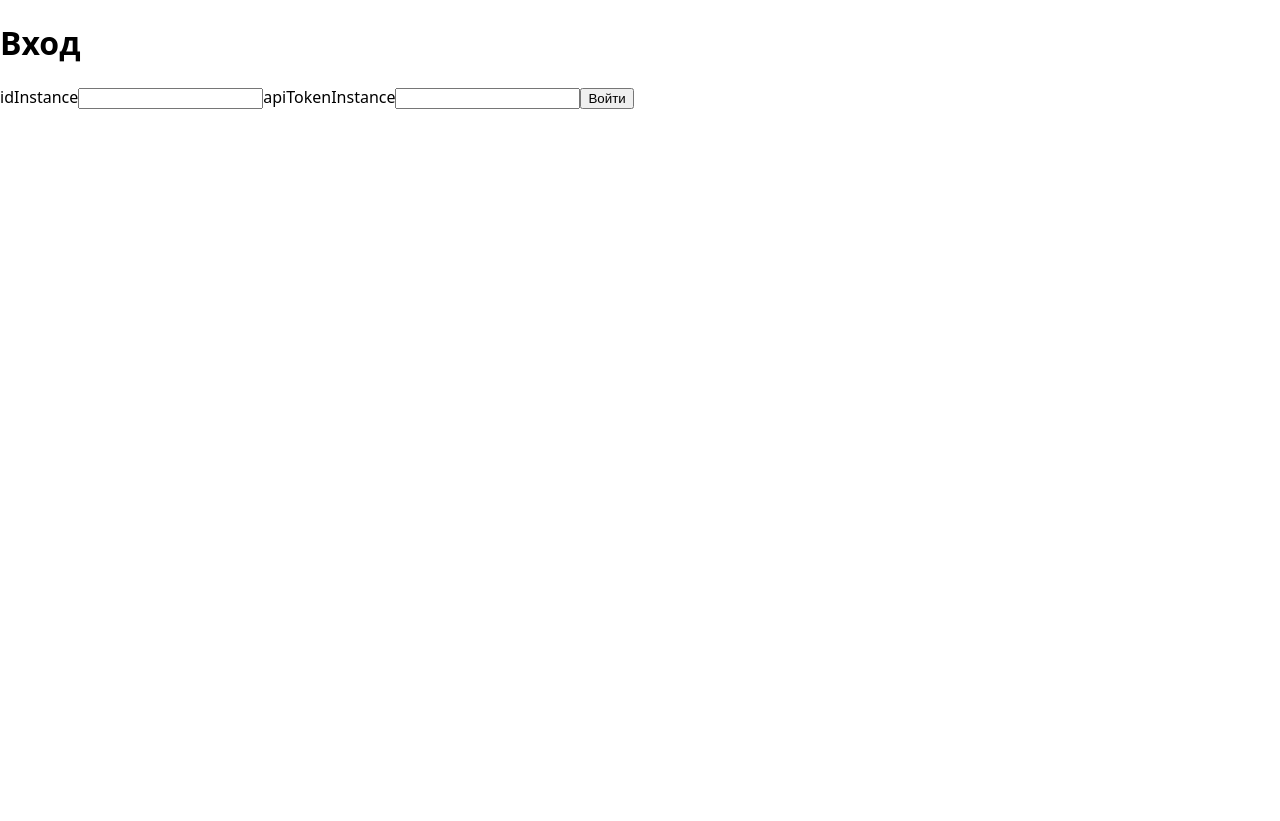
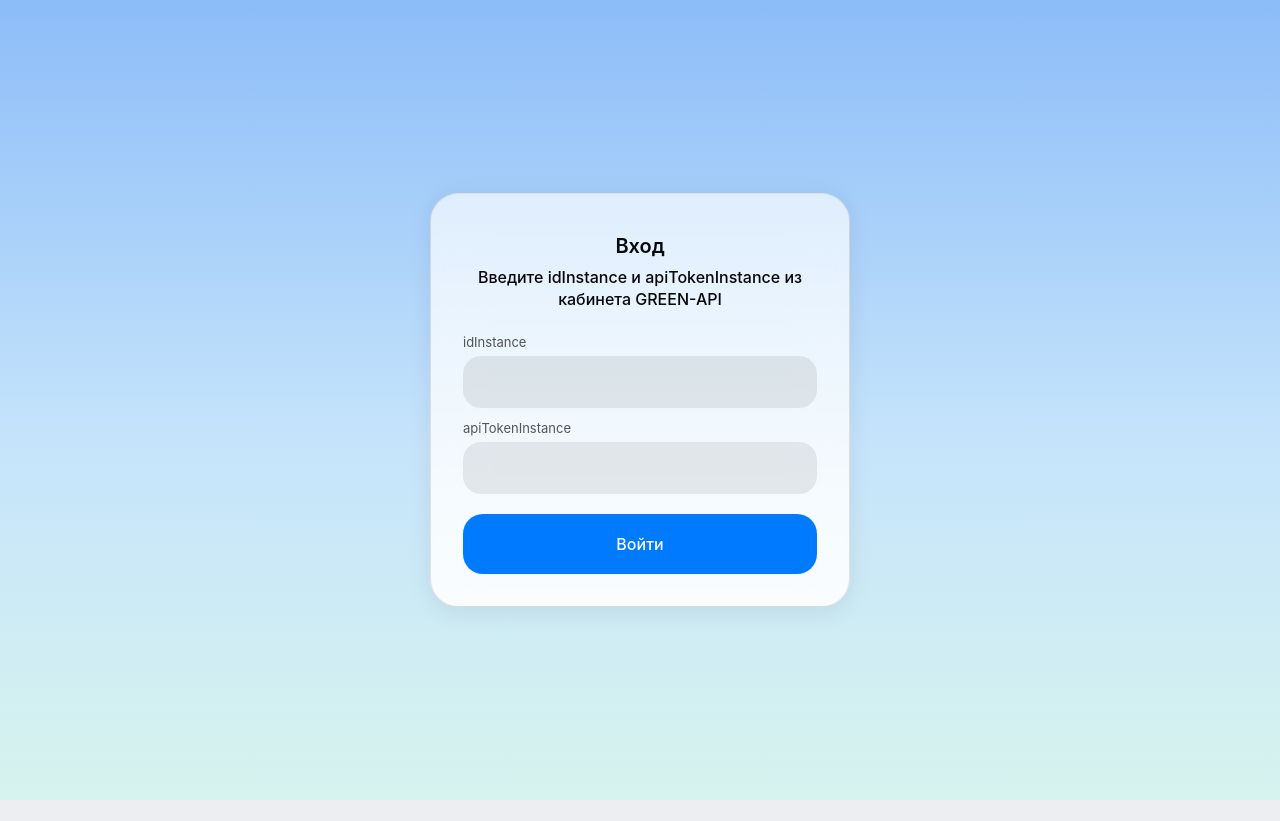
Before and after one commit to Natalia-tech-del/max-web-chat, a React (Vite) app: page / in a window 1280 px wide. After the commit the page ends 800 px from the top, so only its background shows below. Built offline with nearby package versions, Linux system fonts and the light colour scheme.

Commit message:
feat: style login page

```diff
--- a/src/app/styles/global.css
+++ b/src/app/styles/global.css
@@ -11,6 +11,18 @@ body,
   margin: 0;
 }
 
+:root {
+  --color-bg: #edeef2;
+  --color-surface: #ffffff;
+  --color-text: #060708;
+  --color-muted: #060708ad;
+  --color-line: #0c0d0e29;
+  --color-primary: #007aff;
+  --color-danger: #ff303c;
+}
+
 body {
-  font-family: system-ui, -apple-system, 'Segoe UI', Roboto, sans-serif;
+  font-family: -apple-system, BlinkMacSystemFont, 'Roboto', system-ui, sans-serif;
+  background: var(--color-bg);
+  color: var(--color-text);
 }
--- /dev/null
+++ b/src/features/auth/ui/login-form.module.css
@@ -0,0 +1,51 @@
+.form {
+    display: flex;
+    flex-direction: column;
+    gap: 12px;
+    width: 100%;
+}
+
+.label {
+    display: flex;
+    flex-direction: column;
+    gap: 6px;
+    color: #060708ad;
+    font-size: 13px;
+    font-weight: 400;
+}
+
+.input {
+    width: 100%;
+    height: 52px;
+    padding: 0 16px;
+    border: 0;
+    background: #09090914;
+    border-radius: 18px;
+    color: #060708;
+    font-size: 15px;
+    line-height: 20px;
+}
+
+.input:focus {
+    outline: none;
+}
+
+.button {
+    width: 100%;
+    height: 60px;
+    margin-top: 8px;
+    padding: 18px 22px;
+    border: 0;
+    border-radius: 20px;
+    background: var(--color-primary);
+    color: #fff;
+    font: inherit;
+    font-weight: 500;
+    cursor: pointer;
+}
+
+.error {
+    margin: 0;
+    color: var(--color-danger);
+    font-size: 14px;
+}
--- a/src/features/auth/ui/login-form.tsx
+++ b/src/features/auth/ui/login-form.tsx
@@ -1,5 +1,6 @@
 import {  type SubmitEvent, useState } from 'react'
 import { loginFormSchema } from '../model/login-form.schema'
+import styles from './login-form.module.css';
 
 export const LoginForm = () => {
     const [idInstance, setIdInstance] = useState('');
@@ -23,15 +24,15 @@ export const LoginForm = () => {
     }
 
     return (
-        <form onSubmit={handleSubmit}>
-            <label>idInstance
-                <input type="number" name="idInstance" value={idInstance} onChange={(event) => setIdInstance(event.target.value)} />
+        <form onSubmit={handleSubmit} className={styles.form}>
+            <label className={styles.label}>idInstance
+                <input className={styles.input} type="text" name="idInstance" value={idInstance} onChange={(event) => setIdInstance(event.target.value)} />
             </label>
-            <label>apiTokenInstance
-                <input type="text" name="apiTokenInstance" value={apiTokenInstance} onChange={(event) => setApiTokenInstance(event.target.value)} />
+            <label className={styles.label}>apiTokenInstance
+                <input className={styles.input} type="text" name="apiTokenInstance" value={apiTokenInstance} onChange={(event) => setApiTokenInstance(event.target.value)} />
             </label>
-            {error ? <p>{error}</p> : null}
-            <button type="submit">Войти</button>
+            {error ? <p className={styles.error}>{error}</p> : null}
+            <button className={styles.button} type="submit">Войти</button>
         </form>
     )
 }
--- /dev/null
+++ b/src/pages/login/ui/login-page.module.css
@@ -0,0 +1,34 @@
+.page {
+    display: flex;
+    align-items: center;
+    justify-content: center;
+    height: 100%;
+    background: linear-gradient(180deg, #8cbcf8 0%, #c5e4fb 55%, #d7f3ee 100%);
+}
+
+.card {
+    width: 100%;
+    max-width: 420px;
+    padding: 40px 32px 32px;
+    background: linear-gradient(180deg, #ffffffa3, #ffffffe0);
+    border: 1px solid #0000001a;
+    border-radius: 28px;
+    box-shadow: 0 4px 24px #00000014;
+    backdrop-filter: blur(25px);
+}
+
+.title {
+    margin: 0 0 8px;
+    font-size: 20px;
+    font-weight: 600;
+    text-align: center;
+}
+
+.subtitle {
+    margin: 0 0 24px;
+    color: #060708;
+    font-size: 16px;
+    font-weight: 500;
+    line-height: 22px;
+    text-align: center;
+  }
--- a/src/pages/login/ui/login-page.tsx
+++ b/src/pages/login/ui/login-page.tsx
@@ -1,10 +1,16 @@
 import { LoginForm } from "@features/auth";
+import styles from './login-page.module.css';
 
 export const LoginPage = () => {
-        return(
-            <main>
-                <h1>Вход</h1>
+    return (
+        <main className={styles.page}>
+            <div className={styles.card}>
+                <h1 className={styles.title}>Вход</h1>
+                <p className={styles.subtitle}>
+                    Введите idInstance и apiTokenInstance из кабинета GREEN-API
+                </p>
                 <LoginForm />
-            </main>
-        )
+            </div>
+        </main >
+    )
 }
--- a/vite.config.ts
+++ b/vite.config.ts
@@ -7,12 +7,12 @@ export default defineConfig({
   plugins: [react()],
   resolve: {
     alias: {
-      '@app': path.resolve(__dirname, './src/app'),
-      '@shared': path.resolve(__dirname, './src/shared'),
-      '@pages': path.resolve(__dirname, './src/pages'),
-      '@widgets': path.resolve(__dirname, './src/widgets'),
-      '@features': path.resolve(__dirname, './src/features'),
-      '@entities': path.resolve(__dirname, './src/entities'),
+      '@app': path.resolve(import.meta.dirname, './src/app'),
+      '@shared': path.resolve(import.meta.dirname, './src/shared'),
+      '@pages': path.resolve(import.meta.dirname, './src/pages'),
+      '@widgets': path.resolve(import.meta.dirname, './src/widgets'),
+      '@features': path.resolve(import.meta.dirname, './src/features'),
+      '@entities': path.resolve(import.meta.dirname, './src/entities'),
     },
   },
 })
```
